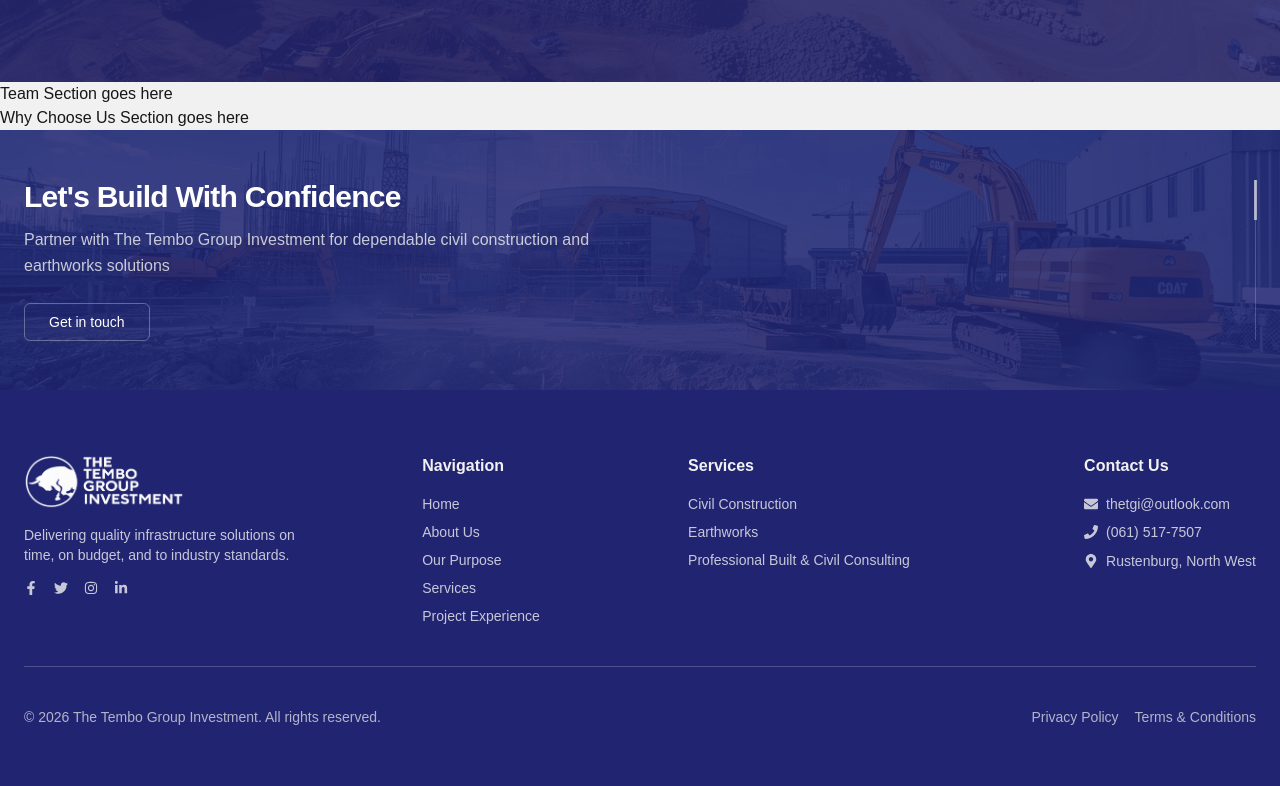
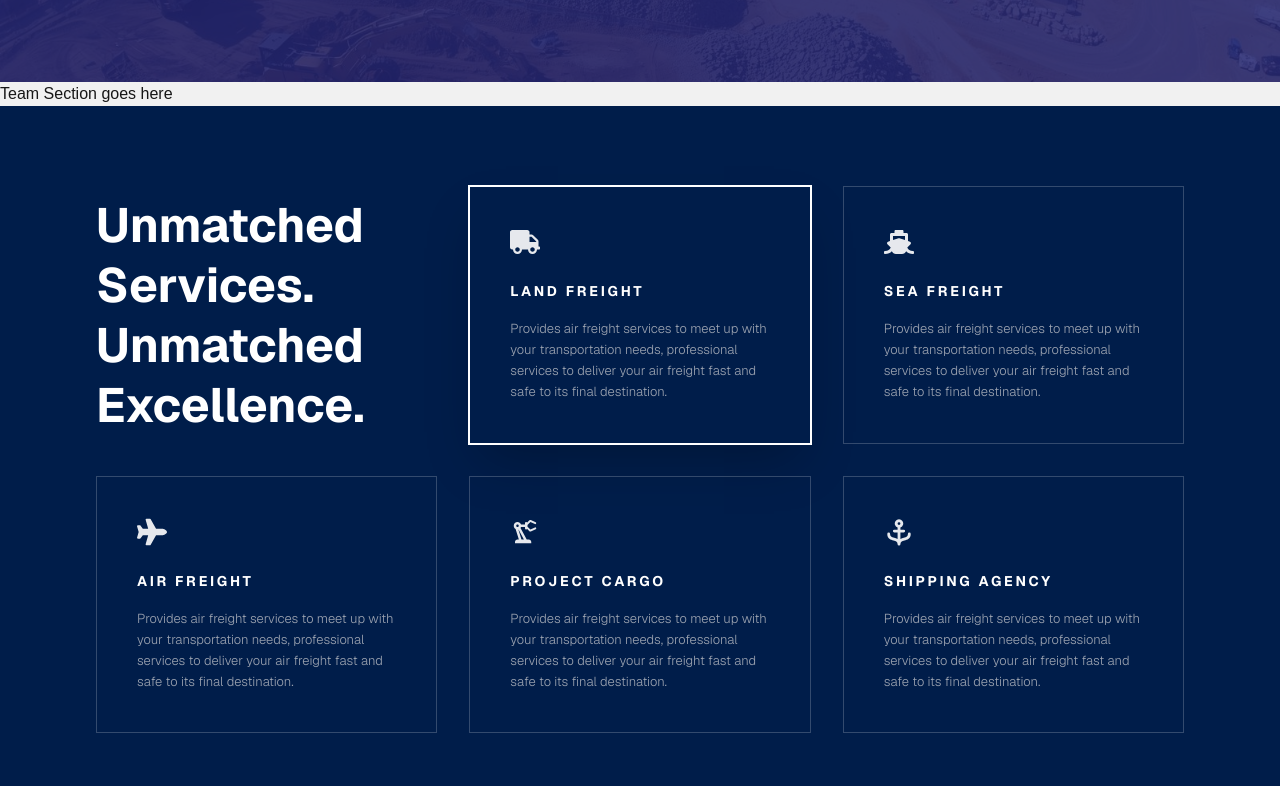
Before and after one commit to InolofatsengMotloba/bluewhite-businesslandingpage, a Next.js app: page / in a window 1280 px wide. Shown: the part 1814-2600 px from the top of the page. Built offline with nearby package versions, Linux system fonts and the light colour scheme.

Commit message:
Add WhyChooseUs component with services and layout

```diff
--- a/components/WhyChooseUs.js
+++ b/components/WhyChooseUs.js
@@ -1,7 +1,95 @@
+import React from "react";
+import { FaTruck, FaShip, FaPlane } from "react-icons/fa";
+import { MdOutlinePrecisionManufacturing } from "react-icons/md";
+import { PiAnchorBold } from "react-icons/pi";
+
+const services = [
+  {
+    title: "LAND FREIGHT",
+    description:
+      "Provides air freight services to meet up with your transportation needs, professional services to deliver your air freight fast and safe to its final destination.",
+    icon: <FaTruck size={30} />,
+    highlighted: true,
+  },
+  {
+    title: "SEA FREIGHT",
+    description:
+      "Provides air freight services to meet up with your transportation needs, professional services to deliver your air freight fast and safe to its final destination.",
+    icon: <FaShip size={30} />,
+  },
+  {
+    title: "AIR FREIGHT",
+    description:
+      "Provides air freight services to meet up with your transportation needs, professional services to deliver your air freight fast and safe to its final destination.",
+    icon: <FaPlane size={30} />,
+  },
+  {
+    title: "PROJECT CARGO",
+    description:
+      "Provides air freight services to meet up with your transportation needs, professional services to deliver your air freight fast and safe to its final destination.",
+    icon: <MdOutlinePrecisionManufacturing size={30} />,
+  },
+  {
+    title: "SHIPPING AGENCY",
+    description:
+      "Provides air freight services to meet up with your transportation needs, professional services to deliver your air freight fast and safe to its final destination.",
+    icon: <PiAnchorBold size={30} />,
+  },
+];
+
 export default function WhyChooseUs() {
   return (
-    <div className="bg-[#F1F1F1]">
-      <h1>Why Choose Us Section goes here</h1>
+    <section className="bg-[#001D4A] py-20 px-6 md:px-12 lg:px-24 text-white font-sans overflow-hidden">
+      <div className="max-w-7xl mx-auto">
+        {/* Main Grid Container */}
+        <div className="grid grid-cols-1 md:grid-cols-2 lg:grid-cols-3 gap-8">
+          {/* 1. Header Block (Top Left) */}
+          <div className="flex flex-col justify-center">
+            <h2 className="text-4xl md:text-5xl font-bold leading-tight">
+              Unmatched <br />
+              Services. <br />
+              Unmatched <br />
+              Excellence.
+            </h2>
+          </div>
+
+          {/* 2. Land Freight (Top Middle/Right) */}
+          <ServiceBox service={services[0]} />
+
+          {/* 3. Sea Freight (Top Right) */}
+          <ServiceBox service={services[1]} />
+
+          {/* 4. Air Freight (Bottom Row - now under the text) */}
+          <ServiceBox service={services[2]} />
+
+          {/* 5. Project Cargo (Bottom Row) */}
+          <ServiceBox service={services[3]} />
+
+          {/* 6. Shipping Agency (Bottom Row) */}
+          <ServiceBox service={services[4]} />
+        </div>
+      </div>
+    </section>
+  );
+}
+
+// Sub-component to keep the code clean
+function ServiceBox({ service }) {
+  return (
+    <div
+      className={`p-10 border transition-all duration-300 ${
+        service.highlighted
+          ? "border-white ring-1 ring-white shadow-2xl"
+          : "border-white/20 hover:border-white/60"
+      }`}
+    >
+      <div className="mb-6 opacity-90">{service.icon}</div>
+      <h3 className="text-[14px] font-bold tracking-[0.2em] mb-4 uppercase">
+        {service.title}
+      </h3>
+      <p className="text-[13px] text-gray-400 leading-relaxed font-light">
+        {service.description}
+      </p>
     </div>
   );
 }
```
